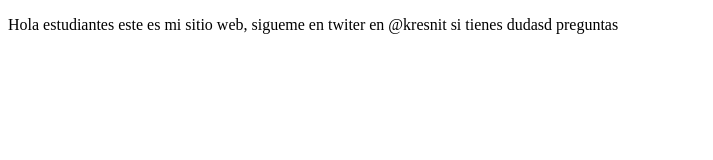
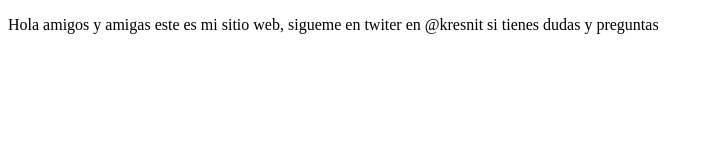
Before and after one commit to kresnit/proyectoCursoPrework, a plain HTML site: page index.html in a window 1280 px wide. Shown: the whole page, without its empty margins (0-713 px from the left). Drawn offline with Linux system fonts and the light colour scheme.

Commit message:
Cambios agregados al archivo

```diff
--- a/index.html
+++ b/index.html
@@ -7,6 +7,6 @@
     <title>Hola Mundo</title>
 </head>
 <body>
-    <p>Hola estudiantes este es mi sitio web, sigueme en twiter en @kresnit si tienes dudasd preguntas</p>
+    <p>Hola amigos y amigas este es mi sitio web, sigueme en twiter en @kresnit si tienes dudas y preguntas</p>
 </body>
 </html>
```
